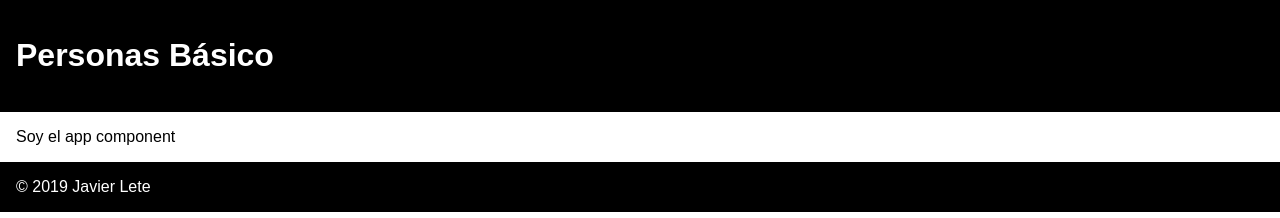
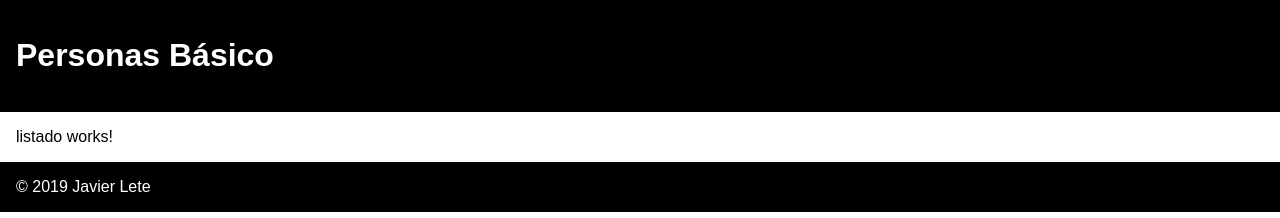
Before and after one commit to javierlete/angular-201909-personas-basico, an Angular app: page / in a window 1280 px wide. Shown: the top 218 px of the page. Built offline with nearby package versions, Linux system fonts and the light colour scheme.

Commit message:
Componente de listado en app-root

```diff
--- a/src/app/app.component.html
+++ b/src/app/app.component.html
@@ -1 +1 @@
-<p>Soy el app component</p>
+<app-listado></app-listado>
```
